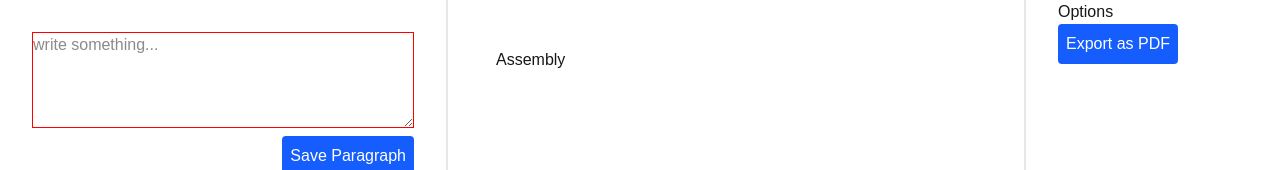
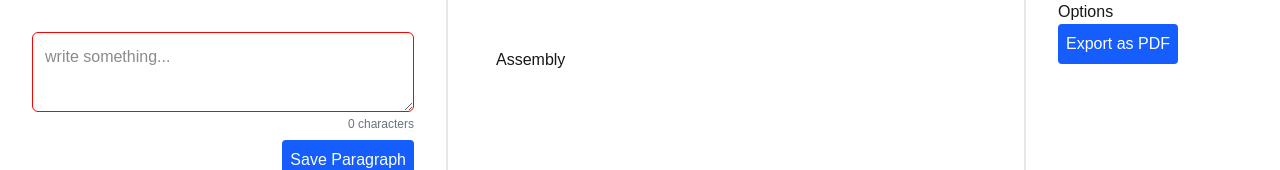
Before and after one commit to ErenYLCN/quick-letter, a Next.js app: page / in a window 1280 px wide. Shown: the top 170 px of the page. Built offline with nearby package versions, Linux system fonts and the light colour scheme; no server answers.

Commit message:
improve textarea

```diff
--- a/app/components/textarea/Textarea.tsx
+++ b/app/components/textarea/Textarea.tsx
@@ -1,11 +1,66 @@
-import { ForwardedRef, TextareaHTMLAttributes } from "react";
+"use client";
+
+import { TextareaHTMLAttributes, forwardRef, useRef, useState, useEffect } from "react";
 
 interface TextareaProps extends TextareaHTMLAttributes<HTMLTextAreaElement> {
-  ref?: ForwardedRef<HTMLTextAreaElement>;
+  maxLength?: number;
+  showCounter?: boolean;
+  autoResize?: boolean;
 }
 
-function Textarea({ ref, ...rest }: TextareaProps) {
-  return <textarea ref={ref} {...rest} />;
-}
+const Textarea = forwardRef<HTMLTextAreaElement, TextareaProps>(({ maxLength, showCounter = true, autoResize = true, className = "", ...rest }, ref) => {
+  const textareaRef = useRef<HTMLTextAreaElement>(null);
+  const [charCount, setCharCount] = useState(0);
+
+  const updateCharCount = (value: string) => {
+    setCharCount(value.length);
+  };
+
+  const handleInput = (e: React.ChangeEvent<HTMLTextAreaElement>) => {
+    const target = e.target;
+    updateCharCount(target.value);
+
+    if (autoResize) {
+      target.style.height = "auto";
+      target.style.height = `${target.scrollHeight}px`;
+    }
+
+    rest.onChange?.(e);
+  };
+
+  useEffect(() => {
+    if (autoResize && textareaRef.current) {
+      textareaRef.current.style.height = "auto";
+      textareaRef.current.style.height = `${textareaRef.current.scrollHeight}px`;
+    }
+
+    if (rest.defaultValue && typeof rest.defaultValue === "string") {
+      updateCharCount(rest.defaultValue);
+    }
+  }, [autoResize, rest.defaultValue]);
+
+  const combinedRef = (node: HTMLTextAreaElement) => {
+    textareaRef.current = node;
+
+    if (typeof ref === "function") {
+      ref(node);
+    } else if (ref) {
+      ref.current = node;
+    }
+  };
+
+  return (
+    <div className={"relative w-full"}>
+      <textarea ref={combinedRef} maxLength={maxLength} onChange={handleInput} className={`w-full p-3 rounded-md border border-gray-300 focus:border-blue-500 focus:ring-1 focus:ring-blue-500 outline-none transition-colors resize-y min-h-[80px] ${className}`} {...rest} />
+      {showCounter && (
+        <div className={"text-xs text-gray-500 text-right mt-1"}>
+          {charCount} {maxLength ? `/ ${maxLength}` : ""} {"characters"}
+        </div>
+      )}
+    </div>
+  );
+});
+
+Textarea.displayName = "Textarea";
 
 export default Textarea;
```
